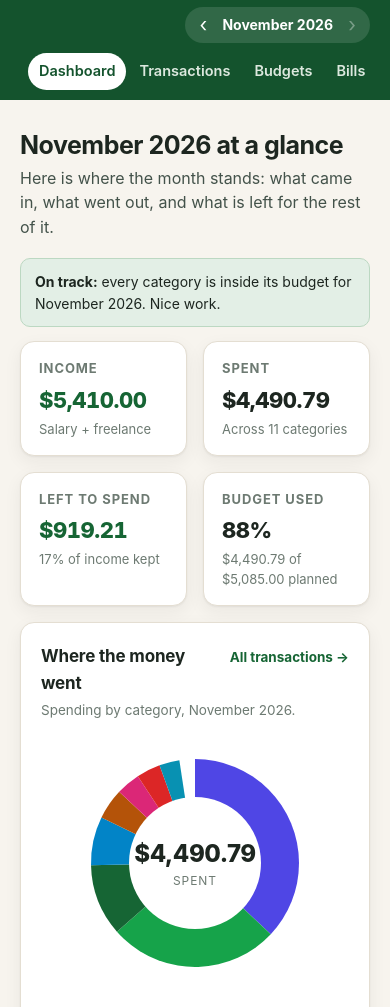
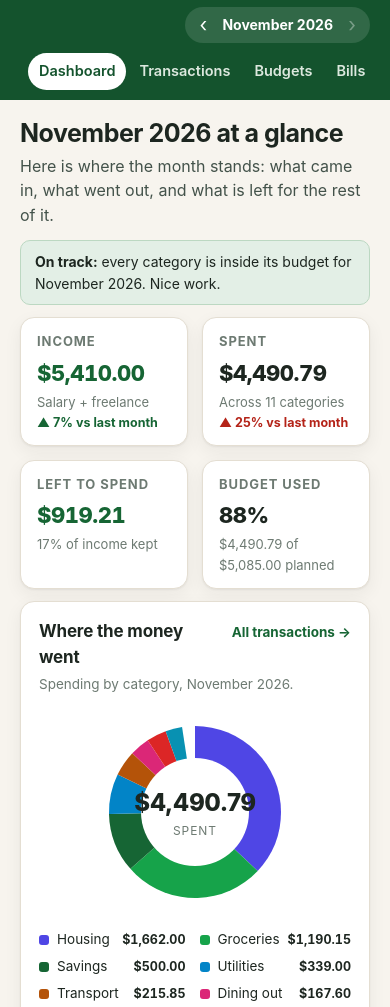
Before and after one commit to sura19/hearth-budget-site, a plain HTML site: page app/index.html in a window 390 px wide. Shown: the part 46-1053 px from the top of the page. Drawn offline with Linux system fonts and the light colour scheme.

Commit message:
Replace 7 files: style.css, app.js, charts.js and screenshots (#1)
* Replace app/css/style.css

* Replace app/js/app.js and app/js/charts.js

* Replace screenshots/1-dashboard.jpg, 2-transactions.jpg, 3-budgets.jpg and 4-goals-phone.jpg

```diff
--- a/app/css/style.css
+++ b/app/css/style.css
@@ -64,31 +64,35 @@ input, select { font-family: inherit; font-size: 15px; }
 #month-label { font-size: 14px; font-weight: 700; min-width: 128px; text-align: center; }
 
 /* Layout */
-main.wrap { padding-top: 26px; padding-bottom: 40px; }
-.page-head { margin: 4px 0 18px; }
-.page-head h1 { font-size: 30px; line-height: 1.2; letter-spacing: -0.02em; margin: 0 0 6px; }
+main.wrap { padding-top: 16px; padding-bottom: 28px; }
+.page-head { margin: 2px 0 12px; }
+.page-head h1 { font-size: 27px; line-height: 1.2; letter-spacing: -0.02em; margin: 0 0 6px; }
 .page-head p { margin: 0; color: var(--ink-soft); max-width: 68ch; }
-.grid { display: grid; gap: 16px; }
+.grid { display: grid; gap: 14px; }
+.grid-start { align-items: start; }
 .grid-2 { grid-template-columns: 1fr 1fr; }
 .grid-3 { grid-template-columns: repeat(3, 1fr); }
 .grid-main { grid-template-columns: 1.9fr 1fr; align-items: start; }
 .card {
   background: var(--surface); border: 1px solid var(--line); border-radius: var(--radius);
-  box-shadow: var(--shadow); padding: 20px;
+  box-shadow: var(--shadow); padding: 16px 18px;
 }
 .card h2 { font-size: 17px; margin: 0 0 4px; letter-spacing: -0.01em; }
 .card h3 { font-size: 15px; margin: 0 0 8px; }
 .card .sub { color: var(--muted); font-size: 13.5px; margin: 0 0 12px; }
 .card-head { display: flex; align-items: baseline; justify-content: space-between; gap: 12px; }
 .card-head a { font-size: 13.5px; font-weight: 700; text-decoration: none; white-space: nowrap; }
-.stack { display: grid; gap: 16px; }
+.stack { display: grid; gap: 14px; }
 
 /* Stat cards */
-.stats { display: grid; grid-template-columns: repeat(4, 1fr); gap: 16px; margin-bottom: 16px; }
-.stat { background: var(--surface); border: 1px solid var(--line); border-radius: var(--radius); box-shadow: var(--shadow); padding: 16px 18px; }
+.stats { display: grid; grid-template-columns: repeat(4, 1fr); gap: 14px; margin-bottom: 12px; }
+.stat { background: var(--surface); border: 1px solid var(--line); border-radius: var(--radius); box-shadow: var(--shadow); padding: 13px 16px; }
 .stat .label { font-size: 13px; font-weight: 700; color: var(--muted); text-transform: uppercase; letter-spacing: 0.07em; }
-.stat .value { font-size: 28px; font-weight: 800; letter-spacing: -0.02em; margin-top: 4px; }
+.stat .value { font-size: 26px; font-weight: 800; letter-spacing: -0.02em; margin-top: 4px; }
 .stat .note { font-size: 13px; color: var(--muted); margin-top: 2px; }
+.stat .delta { font-size: 12.5px; font-weight: 700; margin-top: 1px; }
+.stat .delta.up { color: var(--green); }
+.stat .delta.down { color: var(--red); }
 .stat.good .value { color: var(--green); }
 .stat.warn .value { color: var(--amber); }
 .stat.bad .value { color: var(--red); }
@@ -111,7 +115,7 @@ main.wrap { padding-top: 26px; padding-bottom: 40px; }
 .bar > span { display: block; height: 100%; background: var(--green); border-radius: 999px; }
 .bar.over > span { background: var(--red); }
 .bar.near > span { background: var(--amber); }
-.budget-row { padding: 12px 0; border-top: 1px solid var(--line); }
+.budget-row { padding: 9px 0; border-top: 1px solid var(--line); }
 .budget-row:first-of-type { border-top: 0; padding-top: 2px; }
 .budget-row .row-top { display: flex; justify-content: space-between; gap: 10px; font-weight: 700; font-size: 14.5px; }
 .budget-row .row-top .dot { display: inline-block; width: 10px; height: 10px; border-radius: 50%; margin-right: 7px; vertical-align: 1px; }
@@ -175,6 +179,8 @@ form label input:focus, form label select:focus { outline: 2px solid var(--green
 .insight p { margin: 0; font-size: 14.5px; }
 .insight p b { font-weight: 800; }
 .legend { list-style: none; margin: 12px 0 0; padding: 0; display: grid; gap: 6px; font-size: 13.5px; }
+.legend.two-col { grid-template-columns: 1fr 1fr; column-gap: 14px; }
+.legend.two-col .amt { font-size: 12.5px; }
 .legend li { display: flex; align-items: center; gap: 8px; }
 .legend .dot { width: 10px; height: 10px; border-radius: 3px; flex: none; }
 .legend .amt { margin-left: auto; font-weight: 700; }
@@ -187,7 +193,7 @@ form label input:focus, form label select:focus { outline: 2px solid var(--green
 .chart-center .big { font-size: 24px; font-weight: 800; letter-spacing: -0.02em; }
 .chart-center .small { font-size: 12px; color: var(--muted); text-transform: uppercase; letter-spacing: 0.08em; }
 .empty { color: var(--muted); font-size: 14.5px; padding: 18px 0; text-align: center; }
-.callout { background: var(--amber-soft); border: 1px solid #f3d9ae; border-radius: 10px; padding: 12px 14px; font-size: 14px; margin: 0 0 14px; }
+.callout { background: var(--amber-soft); border: 1px solid #f3d9ae; border-radius: 10px; padding: 10px 14px; font-size: 14px; margin: 0 0 12px; }
 .callout.good { background: var(--green-soft); border-color: #bcd8c2; }
 
 /* Footer */
--- a/app/js/app.js
+++ b/app/js/app.js
@@ -90,12 +90,21 @@ function navActive(route) {
   document.getElementById("month-next").disabled = currentMonth === MONTHS[MONTHS.length - 1];
 }
 
-function statCard(label, value, note, tone) {
+function statCard(label, value, note, tone, delta) {
   return `<div class="stat ${tone || ""}">
     <div class="label">${label}</div>
     <div class="value money">${value}</div>
     <div class="note">${note}</div>
+    ${delta ? `<div class="delta ${delta.dir}">${delta.text}</div>` : ""}
   </div>`;
+}
+
+function deltaVs(current, previous, invert) {
+  if (!previous) return null;
+  const pct = Math.round(((current - previous) / previous) * 100);
+  if (pct === 0) return { dir: "", text: "Same as last month" };
+  const good = invert ? pct < 0 : pct > 0;
+  return { dir: good ? "up" : "down", text: `${pct > 0 ? "▲" : "▼"} ${Math.abs(pct)}% vs last month` };
 }
 
 function renderDashboard() {
@@ -120,6 +129,18 @@ function renderDashboard() {
     ? `<p class="callout"><strong>Heads up:</strong> ${over.map((c) => esc(c.name)).join(", ")} ${over.length === 1 ? "is" : "are"} over budget this month. <a href="#/budgets">Review budgets</a></p>`
     : `<p class="callout good"><strong>On track:</strong> every category is inside its budget for ${esc(monthName(currentMonth))}. Nice work.</p>`;
 
+  const prevMonth = MONTHS[Math.max(0, MONTHS.indexOf(currentMonth) - 1)];
+  const prevTotals = monthTotals(prevMonth);
+  const hasPrev = prevMonth !== currentMonth;
+
+  const sixMonths = MONTHS.map((m) => {
+    const t = monthTotals(m);
+    return { label: monthShort(m), income: t.income, spent: t.spent };
+  });
+  const sixIn = sixMonths.reduce((s, m) => s + m.income, 0);
+  const sixOut = sixMonths.reduce((s, m) => s + m.spent, 0);
+  const bestMonth = sixMonths.slice().sort((a, b) => (b.income - b.spent) - (a.income - a.spent))[0];
+
   document.getElementById("view").innerHTML = `
     <div class="page-head">
       <h1>${esc(monthName(currentMonth))} at a glance</h1>
@@ -127,31 +148,32 @@ function renderDashboard() {
     </div>
     ${alert}
     <div class="stats">
-      ${statCard("Income", fmtMoney(totals.income), "Salary + freelance", "good")}
-      ${statCard("Spent", fmtMoney(totals.spent), "Across " + Object.keys(spent).length + " categories", totals.spent > totals.income ? "bad" : "")}
+      ${statCard("Income", fmtMoney(totals.income), "Salary + freelance", "good", hasPrev ? deltaVs(totals.income, prevTotals.income, false) : null)}
+      ${statCard("Spent", fmtMoney(totals.spent), "Across " + Object.keys(spent).length + " categories", totals.spent > totals.income ? "bad" : "", hasPrev ? deltaVs(totals.spent, prevTotals.spent, true) : null)}
       ${statCard("Left to spend", fmtMoney(totals.income - totals.spent), savingsRate + "% of income kept", totals.income - totals.spent < 0 ? "bad" : "good")}
       ${statCard("Budget used", Math.round((budgetSpent / budgetTotal) * 100) + "%", fmtMoney(budgetSpent) + " of " + fmtMoney(budgetTotal) + " planned", over.length ? "warn" : "")}
     </div>
     <div class="grid grid-main">
       <div class="stack">
+        <div class="grid grid-2 grid-start">
           <section class="card">
             <div class="card-head"><h2>Where the money went</h2><a href="#/transactions">All transactions &rarr;</a></div>
             <p class="sub">Spending by category, ${esc(monthName(currentMonth))}.</p>
-          <div class="grid grid-2">
             <div class="chart-wrap">
               <canvas id="donut" aria-label="Donut chart of spending by category" role="img"></canvas>
               <div class="chart-center"><span class="big">${fmtMoney(totalSpent)}</span><span class="small">spent</span></div>
             </div>
-            <ul class="legend">
+            <ul class="legend two-col">
               ${topSlices.map((s) => `<li><span class="dot" style="background:${s.color}"></span>${esc(s.label)}<span class="amt money">${fmtMoney(s.value)}</span></li>`).join("")}
             </ul>
-          </div>
           </section>
           <section class="card">
             <div class="card-head"><h2>Income vs spending</h2><a href="#/insights">Insights &rarr;</a></div>
             <p class="sub">Six months at a glance — the household spends less than it earns every month.</p>
             <div class="chart-wrap"><canvas id="bars" aria-label="Bar chart of income versus spending over six months" role="img"></canvas></div>
+            <p class="sub" style="margin:10px 0 0">Six months: ${fmtMoney(sixIn)} in, ${fmtMoney(sixOut)} out — ${fmtMoney(sixIn - sixOut)} kept. Best month: ${esc(bestMonth.label)}, ${fmtMoney(bestMonth.income - bestMonth.spent)} kept.</p>
           </section>
+        </div>
       </div>
       <div class="stack">
         <section class="card">
--- a/app/js/charts.js
+++ b/app/js/charts.js
@@ -18,14 +18,16 @@ function moneyShort(value) {
 }
 
 // Donut: shares of spending by category. slices = [{label, value, color}]
+// Kept compact (210px) so the dashboard's trend chart below it still shows
+// inside a 1280x800 viewport.
 export function drawDonut(canvas, slices, total) {
   const width = canvas.clientWidth || 320;
-  const height = 260;
+  const height = 210;
   const ctx = setupCanvas(canvas, width, height);
   const cx = width / 2;
   const cy = height / 2;
-  const outer = 104;
-  const inner = 66;
+  const outer = 86;
+  const inner = 54;
   let start = -Math.PI / 2;
   for (const slice of slices) {
     const angle = (slice.value / total) * Math.PI * 2;
@@ -47,9 +49,10 @@ export function drawDonut(canvas, slices, total) {
 }
 
 // Bars: one bar per month, income vs spending. months = [{label, income, spent}]
+// Kept compact (200px) so the card fits the first viewport on the dashboard.
 export function drawBars(canvas, months) {
   const width = canvas.clientWidth || 640;
-  const height = 240;
+  const height = 200;
   const ctx = setupCanvas(canvas, width, height);
   const padLeft = 44;
   const padBottom = 26;
```
Also changed, not shown: screenshots/1-dashboard.jpg, screenshots/2-transactions.jpg, screenshots/3-budgets.jpg, screenshots/4-goals-phone.jpg. Lines whose indentation alone changed are shown as unchanged.
